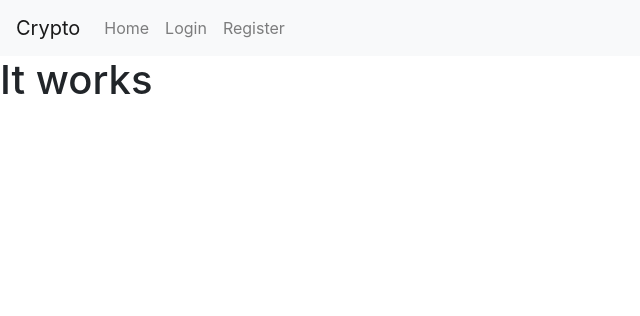
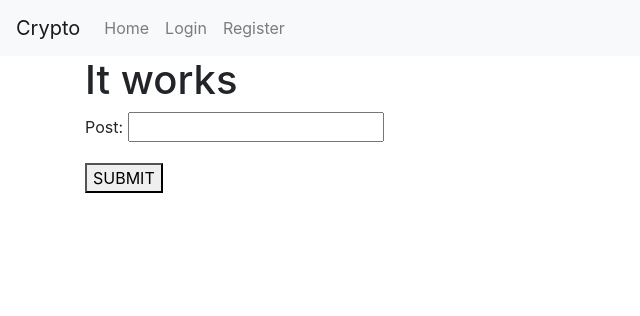
Before and after one commit to HALLASTERA/vRegLog, a Django app: page /home/ in a window 1280 px wide. Shown: the top 316 px of the page, without its empty margins (0-640 px from the left). Run offline with Django 3.2, Linux system fonts and the light colour scheme; some libraries are stand-ins or nearby versions.

Commit message:
version with home post

```diff
--- /dev/null
+++ b/mysite/home/forms.py
@@ -0,0 +1,4 @@
+from django import forms
+
+class HomeForm(forms.Form):
+    post = forms.CharField(required=False)
--- a/mysite/home/templates/home/home.html
+++ b/mysite/home/templates/home/home.html
@@ -3,5 +3,14 @@
 
 
 {% block body %}
-<h1> It works </h1>
+
+<div class="container">
+    <h1> It works </h1>
+    <form method="post">
+        {% csrf_token %}
+        {{ form.as_p }}
+        <button type="submit">SUBMIT </button>
+    </form>
+</div>
+
 {% endblock %}
--- a/mysite/home/views.py
+++ b/mysite/home/views.py
@@ -1,6 +1,12 @@
 from django.views.generic import TemplateView
 
+from home.forms import HomeForm
+from django.shortcuts import render
 
 
 class HomeView(TemplateView):
     template_name = 'home/home.html'
+
+    def get(self, request):
+        form = HomeForm()
+        return render(request, self.template_name, {'form': form})
```
